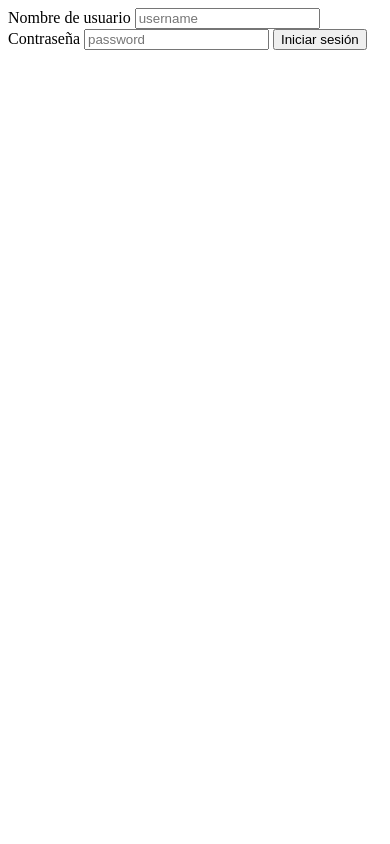
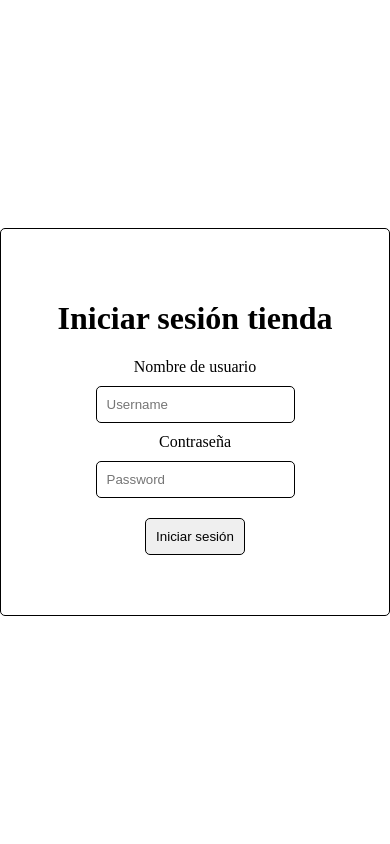
Before and after one commit to RubenSans82/tienda, a PHP site: page / in a window 390 px wide. Run offline with PHP 8.4, Linux system fonts and the light colour scheme.

Commit message:
captura de excepcion

```diff
--- a/conexiondb.php
+++ b/conexiondb.php
@@ -5,13 +5,11 @@ $user = DB_USER;
 $password = DB_PASS;
 $database = DB_DATABASE;
 
-try {
     // Crear la conexión con PDO
     $conexion = new PDO("mysql:host=$host;dbname=$database", $user, $password);
     // Establecer el modo de error de PDO a excepción
     $conexion->setAttribute(PDO::ATTR_ERRMODE, PDO::ERRMODE_EXCEPTION);
     //echo "Conexión exitosa";
-} catch (PDOException $e) {
-    echo "Conexión fallida: " . $e->getMessage();
-}
+
+
 ?>
--- /dev/null
+++ b/css/index.css
@@ -0,0 +1,28 @@
+form{
+    display: flex;
+    flex-direction: column;
+    align-items: center;
+    justify-content: center;
+    width: 30%;
+    border: 1px solid black;
+    border-radius: 5px;
+    padding: 50px
+}
+body{
+    height: 100vh;
+    margin: 0;
+    display: flex;
+    align-items: center;
+    justify-content: space-around;
+}
+form input{
+    margin: 10px;
+    padding: 10px;
+    border-radius: 5px;
+    border: 1px solid black;
+}
+@media (max-width: 768px){
+    form{
+        width: 100%;
+    }
+}
--- /dev/null
+++ b/encriptar_pass.php
@@ -0,0 +1,3 @@
+<?php
+echo password_hash("1234", PASSWORD_DEFAULT);
+?>
--- a/index.php
+++ b/index.php
@@ -1,16 +1,57 @@
+<?php
+if (isset($_POST["username"])) {
+    try {
+        include("conexiondb.php");
+        $username = $_POST["username"];
+        $password = $_POST["password"];
+        $sql = "SELECT * FROM usuarios WHERE username = :username";
+        $stm = $conexion->prepare($sql);
+        $stm->bindParam(":username", $username);
+        $stm->execute();
+        $row = $stm->fetch(PDO::FETCH_ASSOC);
+        if ($row) {
+            if (password_verify($password, $row["password"])) {
+                session_start();
+                $_SESSION["username"] = $username;
+                header("Location: tienda.php");
+            } else {
+                $error = "Usuario o contraseña incorrectos";
+            }
+        } else {
+            $error = "Usuario o contraseña incorrectos";
+        }
+    } catch (Exception $e) {
+        $error="Error al iniciar sesión, contacte con el administrador";
+    }
+
+}
+
+
+?>
+
 <!DOCTYPE html>
-<html lang="es">
+<html lang="en">
+
 <head>
     <meta charset="UTF-8">
     <meta name="viewport" content="width=device-width, initial-scale=1.0">
-    <title>Tienda - Iniciar Sesion</title>
+    <title>Tienda</title>
+    <link rel="stylesheet" href="css/index.css">
 </head>
+
 <body>
-    <form action="" method="post"></form>
-    <label for="username">Nombre de usuario</label>
-    <input type="text" name="username" id="username" required placeholder="username">
-    <label for="password">Contraseña</label>
-    <input type="password" name="password" id="password" required placeholder="password">
-    <input type="submit" value="Iniciar sesión">
+    <form action="" method="post">
+        <h1>Iniciar sesión tienda</h1>
+        <label for="username">Nombre de usuario</label>
+        <input type="text" name="username" id="username" required placeholder="Username">
+        <label for="password">Contraseña</label>
+        <input type="password" name="password" id="password" required placeholder="Password">
+        <input type="submit" value="Iniciar sesión">
+        <?php if (isset($error)) {
+            echo "<p>" . $error . "</p>";
+        }
+        ?>
+    </form>
 </body>
+
 </html>
```
Also changed, not shown: css/header.css (added), css/sidebar.css (added).
